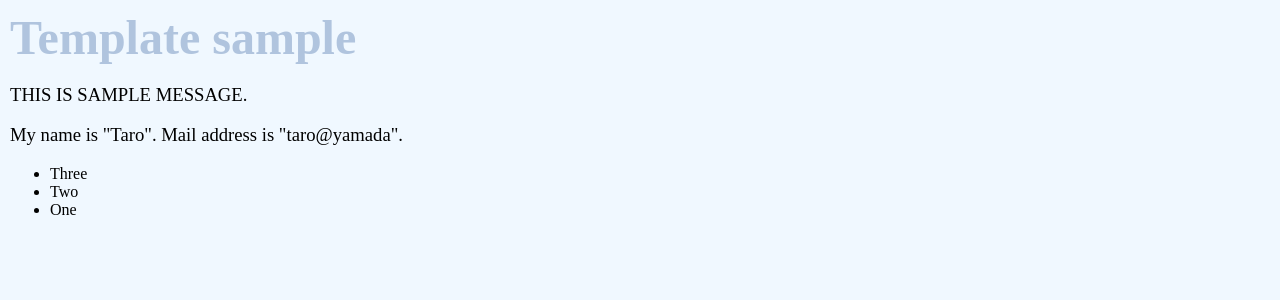
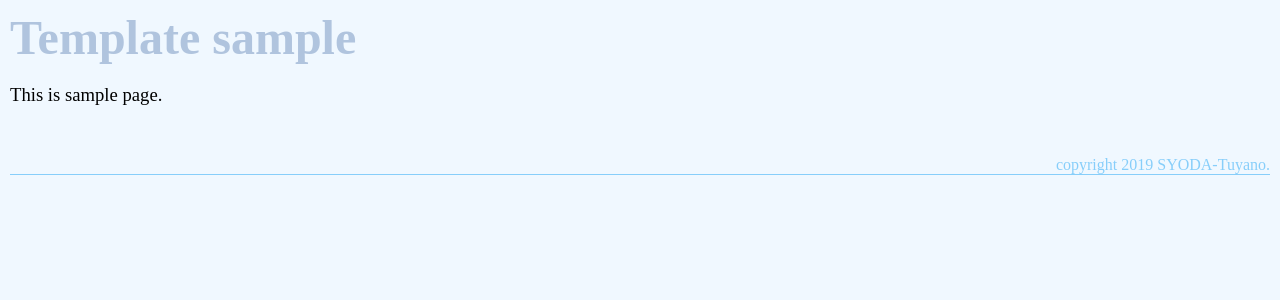
Before and after one commit to nakashi94/FlaskPractice, a Flask app: page / in a window 1280 px wide. Shown: the top 300 px of the page. Run offline with Flask 2, Linux system fonts and the light colour scheme.

Commit message:
add layout page

```diff
--- a/app.py
+++ b/app.py
@@ -4,30 +4,9 @@ app = Flask(__name__)
 
 @app.route('/', methods=['GET'])
 def index():
-    data = ["One", "Two", "Three"]
-    person = {'name':'Taro', 'mail':'taro@yamada'}
-    return render_template('jinja.html', \
+    return render_template('index.html', \
         title="Template sample", \
-        message='This is sample message.', \
-        data=data, \
-        person=person )
-
-# @app.route('/', methods=['POST'])
-# def form():
-    # field = request.form['field']
-    # ck = request.form.get('check')
-    # rd = request.form.get('radio')
-    # sel = request.form.getlist('sel')
-    # return render_template('index.html', \
-        # title="Form sample", \
-        # message=[field, ck, rd, sel])
-
-# @app.route('/<id>/<password>')
-# def index2(id, password):
-    # msg = 'id: %s, password: %s' % (id, password)
-    # return render_template('index.html', \
-        # title="Index with Jinja", \
-        # message=msg)
+        message='This is sample page.' )
 
 if __name__ == '__main__':
     app.debug = True
--- a/static/style.css
+++ b/static/style.css
@@ -12,3 +12,10 @@ h1 {
 p {
     font-size: 14pt;
 }
+
+div.footer {
+    text-align: right;
+    border-bottom: 1px solid lightskyblue;
+    color: lightskyblue;
+    margin: 50px 0px;
+}
--- a/templates/index.html
+++ b/templates/index.html
@@ -1,41 +1,17 @@
-<!DOCTYPE html>
-<html lang="ja">
-<head>
-    <meta charset="UTF-8">
-    <title>Index</title>
-    <link rel="stylesheet"
-        href="{{url_for('static', filename='style.css')}}">
-</head>
-<body>
-    <h1>{{title}}</h1>
-    <p>{{message}}</p>
-    <form method="post" action="/">
-    <div>
-            <input type="text" name="field">
-    </div>
-    <div>
-        <input type="checkbox" name="check" id="ck1">
-        <label for="ck1">Checkbox</label>
-    </div>
-    <div>
-        <input type="radio" name="radio" id="r1" value="A">
-        <label for="r1">radio 1</label>
-    </div>
-    <div>
-        <input type="radio" name="radio" id="r2" value="B">
-        <label for="r1">radio 2</label>
-    </div>
-    <div>
-        <select name="sel" multiple>
-            <option>Orange</option>
-            <option>Grape</option>
-            <option>Lemon</option>
-            <option>Pineapple</option>
-        </select>
-    </div>
-    <div>
-        <input type="submit">
-    </div>
-</form>
-</body>
-</html>
+{% extends "layout.html" %}
+
+{% block title %}
+Index
+{% endblock %}
+
+{% block headline %}
+{{ title }}
+{% endblock %}
+
+{% block content %}
+<p>{{message}}</p>
+{% endblock %}
+
+{% block footer%}
+copyright 2019 SYODA-Tuyano.
+{% endblock %}
--- a/templates/jinja.html
+++ /dev/null
@@ -1,19 +0,0 @@
-<!DOCTYPE html>
-<html lang="ja">
-<head>
-    <meta charset="UTF-8">
-    <title>Jinja</title>
-    <link rel="stylesheet" href="{{url_for('static', filename='style.css')}}">
-</head>
-<body>
-    <h1>{{title}}</h1>
-    <p>{{message | upper}}</p>
-    <p>{{ 'My name is "%s". Mail address is "%s".' |
-            format(person['name'], person['mail'])}}</p>
-    <ul>
-    {% for item in data | reverse %}
-    <li>{{item}}</li>
-    {% endfor %}
-    </ul>
-</body>
-</html>
--- /dev/null
+++ b/templates/layout.html
@@ -0,0 +1,17 @@
+<!DOCTYPE html>
+<html lang="ja">
+<head>
+    <meta charset="UTF-8">
+    <title>{% block title %}{% endblock %}</title>
+    <link rel="stylesheet" href="{{url_for('static', filename='style.css')}}">
+</head>
+<body>
+    <h1>{% block headline %}{% endblock %}</h1>
+
+    {% block content %}{% endblock %}
+
+    <div class="footer">
+        {% block footer %}{% endblock %}
+    </div>
+</body>
+</html>
```
